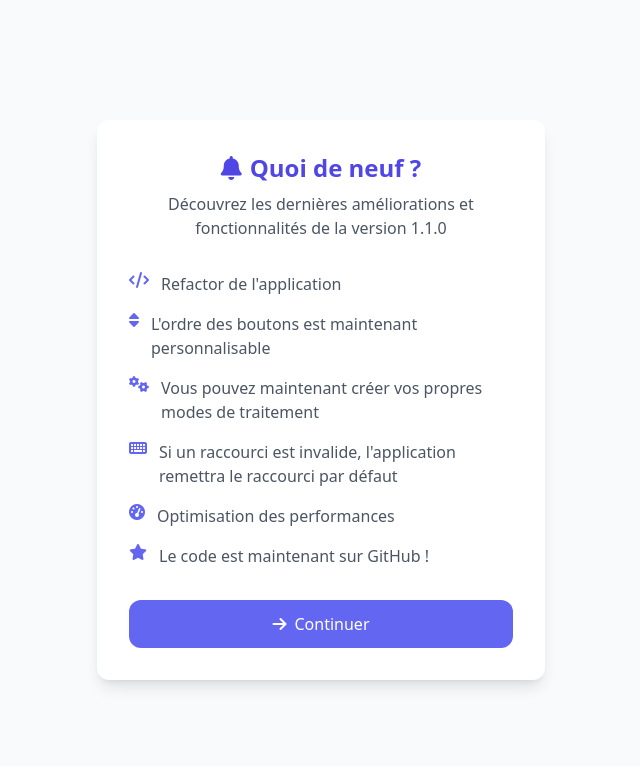
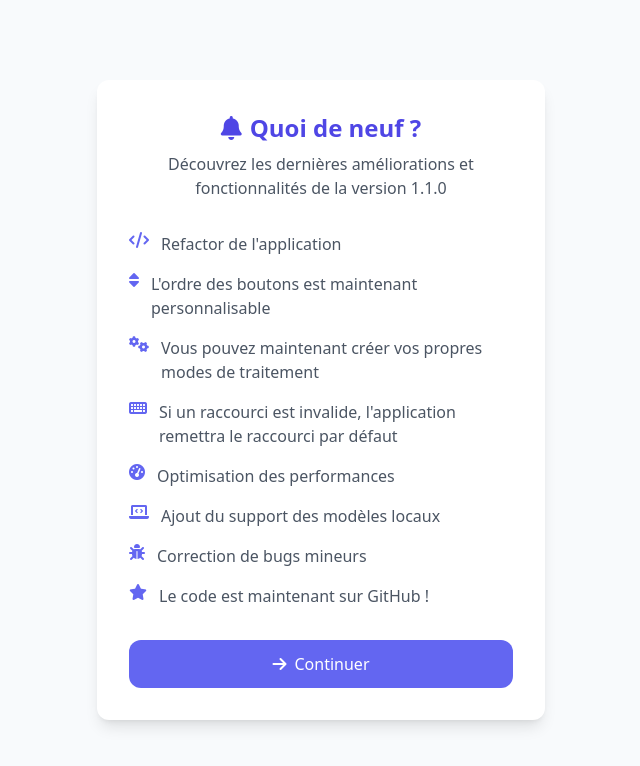
Before and after one commit to nils010485/autocorrect, a Flask app: page / in a window 1280 px wide. Shown: the top 766 px of the page, without its empty margins (319-959 px from the left). Run offline with Flask 3, Linux system fonts and the light colour scheme; parts of the project's set-up code (start-up, migrations or seed data) failed here and were passed over; some libraries are stand-ins or nearby versions.

Commit message:
Bug fix + local moel

```diff
--- a/autocorrect_pro/config.py
+++ b/autocorrect_pro/config.py
@@ -15,7 +15,7 @@ CONFIG_FILE = CONFIG_DIR / "gemini.json"
 ICON_PATH = Path(__file__).resolve().parent / 'templates' / 'faveicon.ico'
 
 # Configuration générale
-CURRENT_VERSION = 6
+CURRENT_VERSION = 7
 DEFAULT_SHORTCUT = "Ctrl+Space"
 
 # Configuration des modèles AI
--- a/autocorrect_pro/models.py
+++ b/autocorrect_pro/models.py
@@ -3,7 +3,8 @@ import google.generativeai as genai
 from google.generativeai.types import HarmCategory, HarmBlockThreshold
 import anthropic
 from openai import OpenAI
-from .config import MODES, AVAILABLE_MODELS
+from .config import AVAILABLE_MODELS
+from .utils import load_config
 
 def stream_response(mode_name: str, input_text: str, user_response: Optional[str] = None,
                     model: str = "gemini-1.5-flash", api_key: Optional[str] = None,
@@ -13,6 +14,8 @@ def stream_response(mode_name: str, input_text: str, user_response: Optional[str
     if not api_key:
         yield "Erreur: Clé API non configurée"
         return
+
+    config = load_config()
 
     # Utiliser all_modes au lieu de MODES
     mode_config = all_modes.get(mode_name)
--- a/autocorrect_pro/routes.py
+++ b/autocorrect_pro/routes.py
@@ -123,6 +123,8 @@ def set_config():
         'model_name': data.get('custom_endpoint_model', '').strip()
     }
 
+
+
     current_config = load_config()
     current_shortcut = current_config.get('shortcut', DEFAULT_SHORTCUT)
 
@@ -130,6 +132,7 @@ def set_config():
         try:
             if CONFIG_FILE.exists():
                 CONFIG_FILE.unlink()
+            restart_application()
             return jsonify({'success': True})
         except Exception as e:
             return jsonify({
@@ -144,6 +147,7 @@ def set_config():
             last_version=CURRENT_VERSION,
             shortcut=new_shortcut,
             custom_endpoint=custom_endpoint
+
     ):
         if new_shortcut != current_shortcut:
             restart_application()
--- a/autocorrect_pro/templates/whatsnew.html
+++ b/autocorrect_pro/templates/whatsnew.html
@@ -50,9 +50,11 @@
             <h1 class="text-2xl font-bold text-indigo-600 flex items-center justify-center">
                 <i class="fas fa-bell mr-2"></i>Quoi de neuf ?
             </h1>
-                <p class="mt-2 theme-text-secondary">Découvrez les dernières améliorations et fonctionnalités de la version 1.1.0</p>
+            <p class="mt-2 theme-text-secondary">Découvrez les dernières améliorations et fonctionnalités de la version
+                1.1.0</p>
         </div>
 
+        <!-- Liste des nouveautés -->
         <!-- Liste des nouveautés -->
         <ul class="space-y-4 theme-text-secondary">
             <li class="flex items-start">
@@ -76,10 +78,19 @@
                 <span>Optimisation des performances</span>
             </li>
             <li class="flex items-start">
+                <i class="fas fa-laptop-code text-indigo-500 mr-3"></i>
+                <span>Ajout du support des modèles locaux</span>
+            </li>
+            <li class="flex items-start">
+                <i class="fas fa-bug text-indigo-500 mr-3"></i>
+                <span>Correction de bugs mineurs</span>
+            </li>
+            <li class="flex items-start">
                 <i class="fas fa-star text-indigo-500 mr-3"></i>
                 <span>Le code est maintenant sur GitHub !</span>
             </li>
         </ul>
+
 
         <!-- Bouton pour continuer -->
         <button onclick="window.location.href='/'"
--- a/autocorrect_pro/utils.py
+++ b/autocorrect_pro/utils.py
@@ -4,7 +4,7 @@ import sys
 import os
 from typing import Dict, Optional
 from rich.console import Console
-from .config import CONFIG_FILE, CONFIG_DIR, DEFAULT_CONFIG, CURRENT_VERSION, DEFAULT_SHORTCUT, CUSTOM_MODES_SCHEMA, \
+from .config import CONFIG_FILE, CONFIG_DIR, DEFAULT_CONFIG, CUSTOM_MODES_SCHEMA, \
     MODES
 
 console = Console()
```
Also changed, not shown: autocorrect_pro/templates/wizzard.html (+6 -5 lines). Lines whose indentation alone changed are shown as unchanged.
